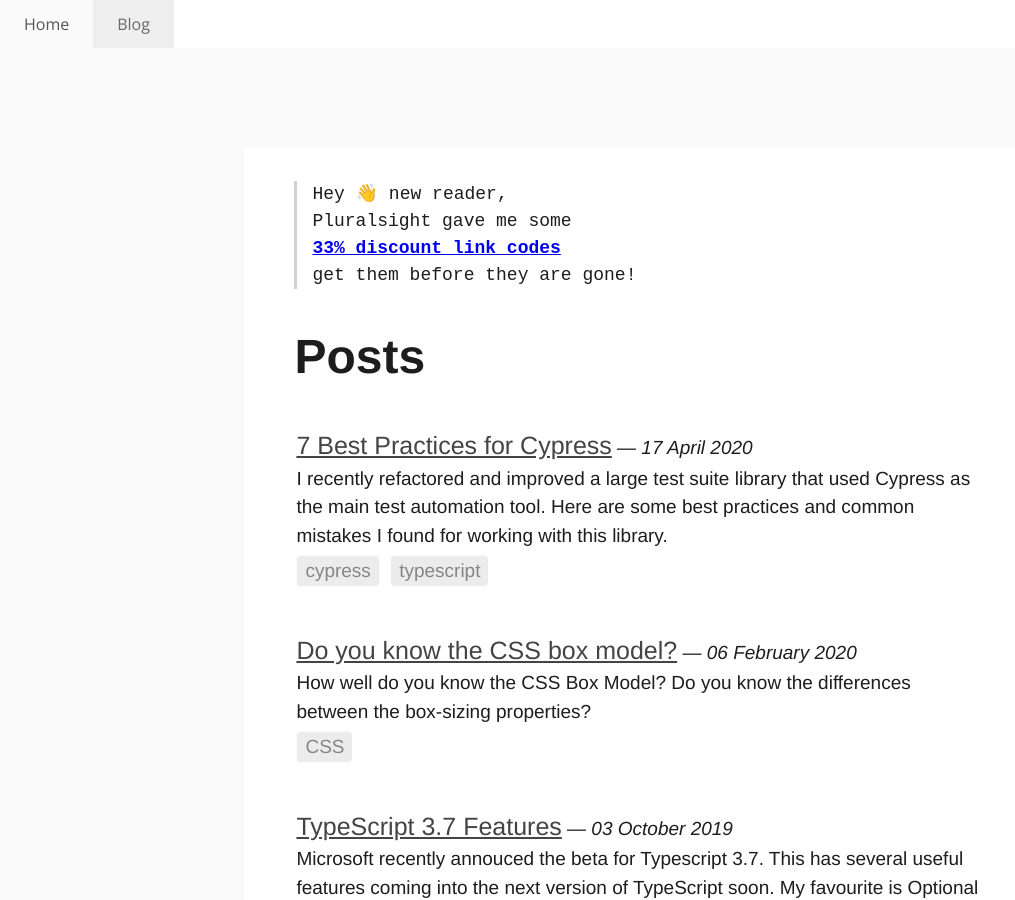
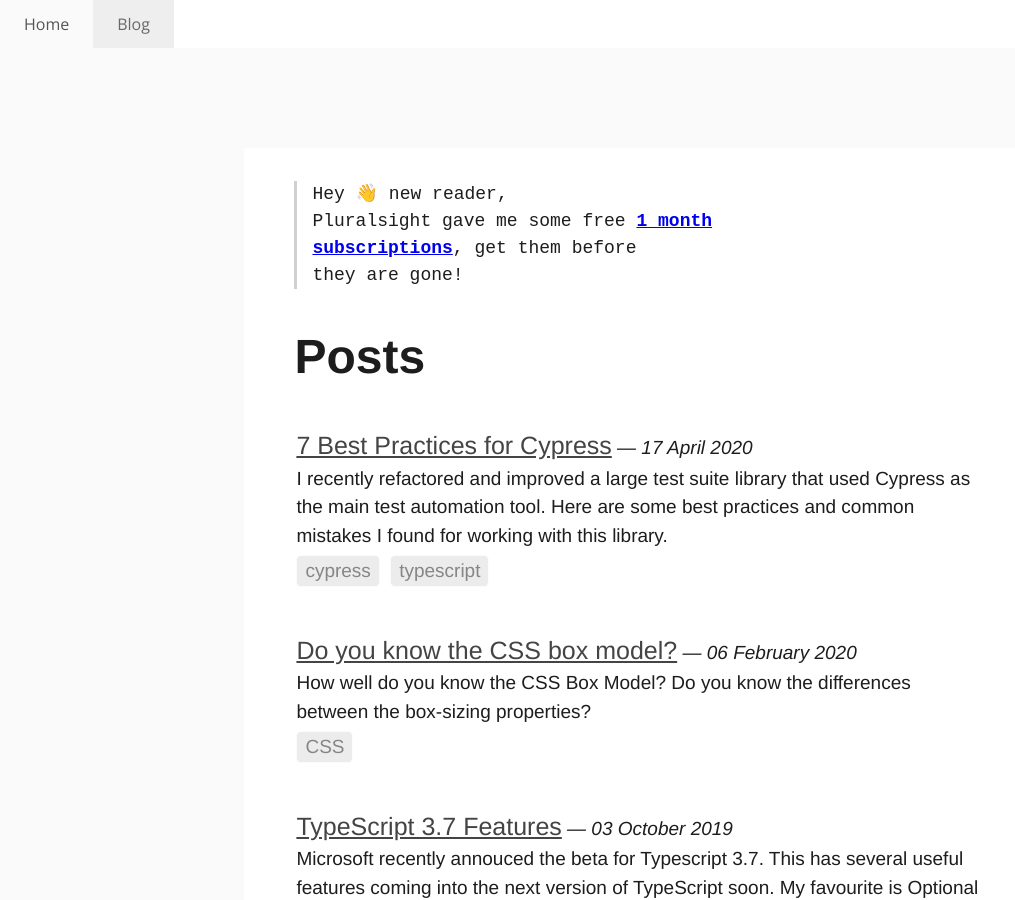
Before and after one commit to harrymt/blog, a Jekyll site: the page built from index.html, in a window 1280 px wide and 900 px high. Shown: the whole window, without its empty margins (0-1015 px from the left). Built offline with Jekyll 4.4.1, drawn with Linux system fonts in a browser that asks for light colours.

Commit message:
Update default.html

```diff
--- a/_layouts/default.html
+++ b/_layouts/default.html
@@ -11,7 +11,7 @@ layout: compress
 
     <div class="content">
       <div class="post">
-        <pre class="highlight pluralsight">Hey 👋 new reader,<br>Pluralsight gave me some <br><h3 id="503634"><a href="https://pluralsight.pxf.io/c/2225907/812542/7490">33% discount link codes</a></h3><img height="0" width="0" src="//pluralsight.pxf.io/i/2225907/812542/7490" style="position:absolute;visibility:hidden;" border="0" /><br>get them before they are gone!</pre>
+        <pre class="highlight pluralsight">Hey 👋 new reader,<br>Pluralsight gave me some free <h3 id="503634"><a href="https://pluralsight.pxf.io/c/2225907/503634/7490">1 month<br>subscriptions</a></h3><img height="0" width="0" src="//pluralsight.pxf.io/i/2225907/503634/7490" style="position:absolute;visibility:hidden;" border="0" />, get them before<br>they are gone!</pre>
         {{ content }}
       </div>
       {% include footer.html %}
```
